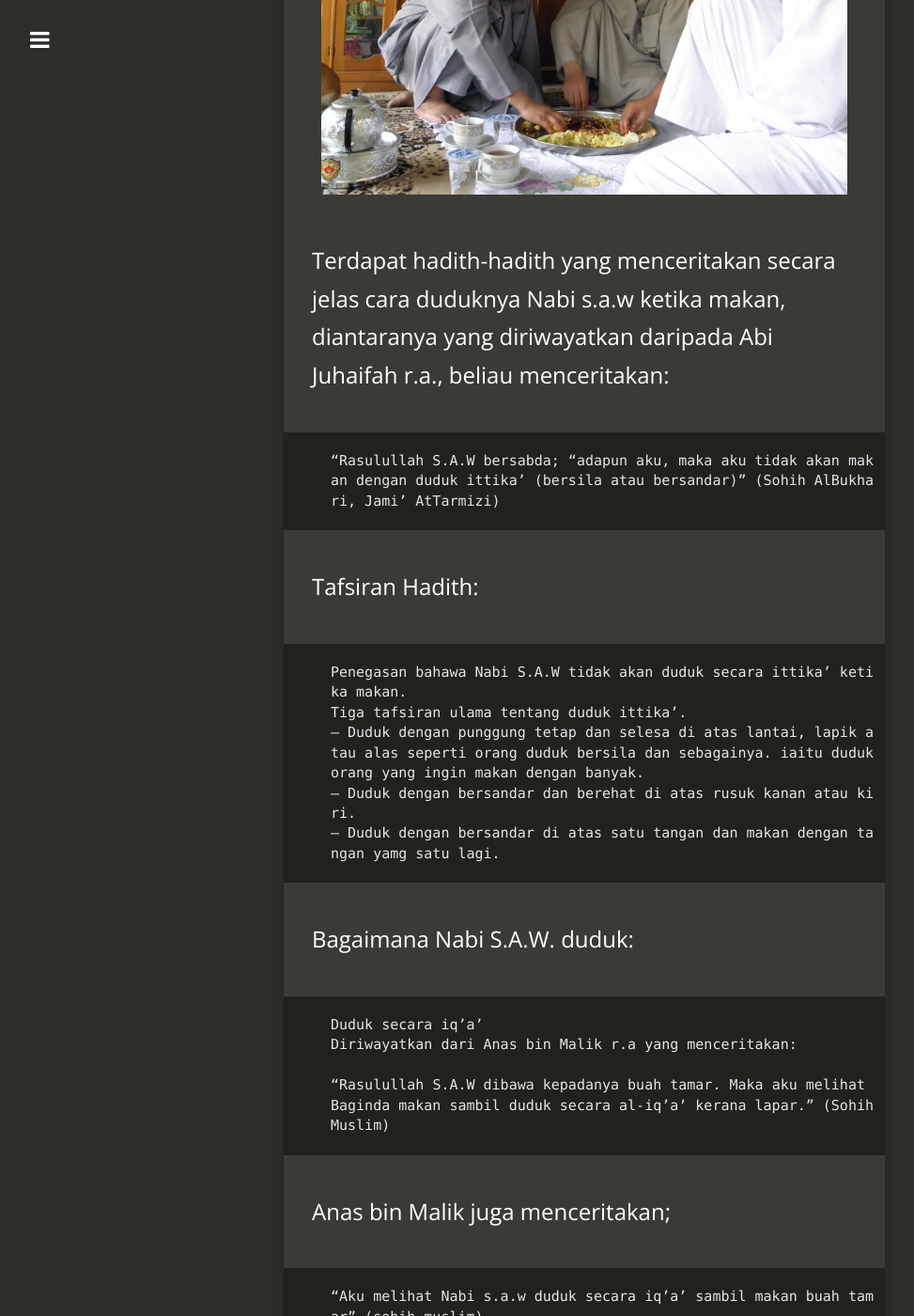
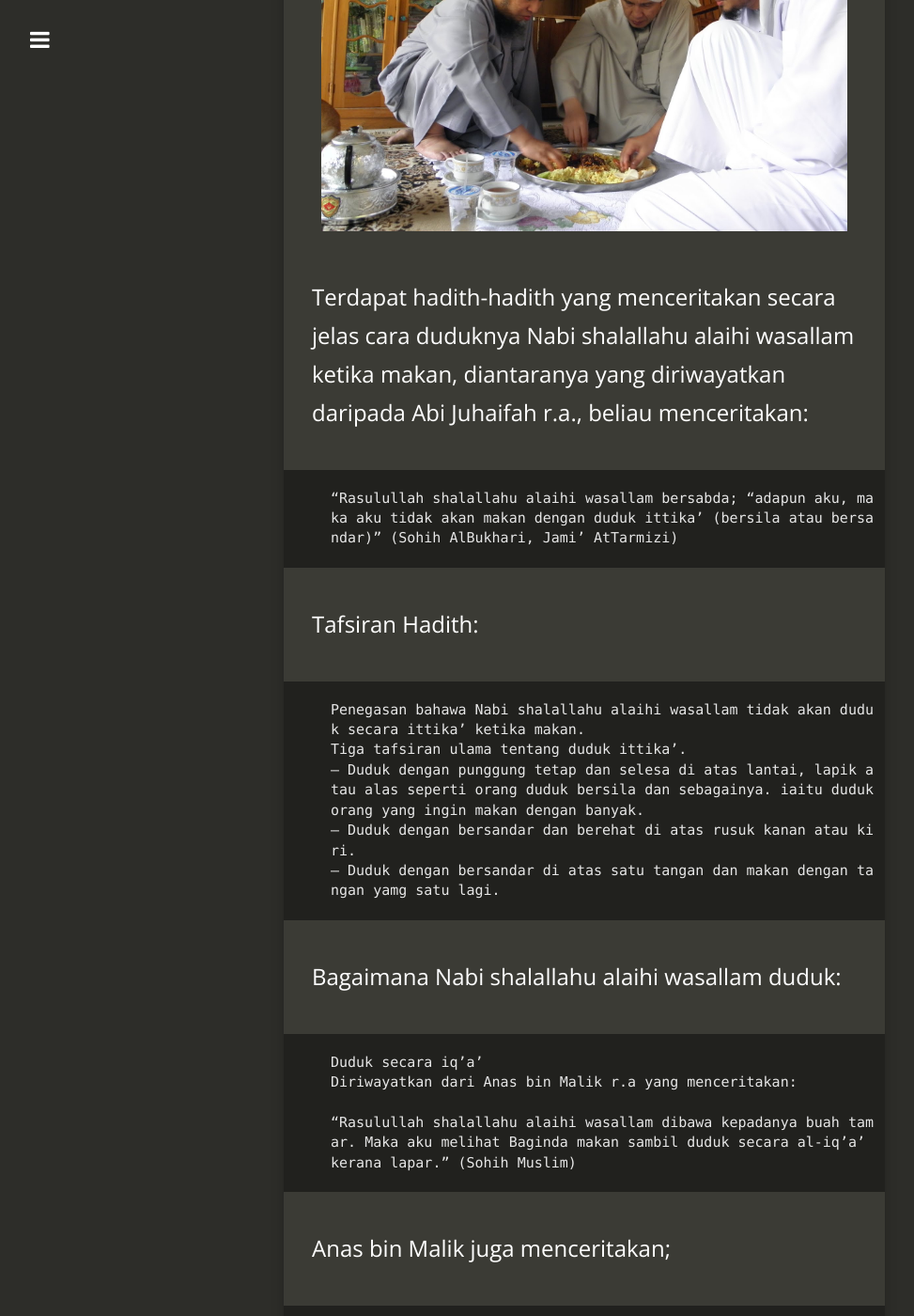
Before and after one commit to kedamaian/swsyafiq, a Jekyll site: the page built from _posts/2012-04-23-bagaimana-nabi-duduk-ketika-makan.md, in a window 1280 px wide and 1400 px high, scrolled down 671 px. Shown: the whole window at 94% size, without its empty margins (18-991 px from the left). Built offline with Jekyll 4.4.1, drawn with Linux system fonts in a browser that asks for light colours; nearby versions of some CDN libraries; comment, search, counter and statistics services are not loaded; some of the changed text lies outside the part shown.

Commit message:
Update 2012-04-23-bagaimana-nabi-duduk-ketika-makan.md

```diff
--- a/_posts/2012-04-23-bagaimana-nabi-duduk-ketika-makan.md
+++ b/_posts/2012-04-23-bagaimana-nabi-duduk-ketika-makan.md
@@ -6,33 +6,33 @@ title: Bagaimanakah Nabi Duduk Ketika Makan
 categories:
   - Howto
 ---
-## Bagimanakah cara Nabi s.a.w duduk ketika makan?
+## Bagimanakah cara Nabi shalallahu alaihi wasallam duduk ketika makan?
 
 **Jawapan:**
-![Cara-Duduk-Nabi-Muhammad-SAW-Ketika-Makan.jpg]({{site.baseurl}}/images/Cara-Duduk-Nabi-Muhammad-SAW-Ketika-Makan.jpg)
+![Cara-Duduk-Nabi-Muhammad-shalallahu alaihi wasallam-Ketika-Makan.jpg]({{site.baseurl}}/images/Cara-Duduk-Nabi-Muhammad-SAW-Ketika-Makan.jpg)
 
-Terdapat hadith-hadith yang menceritakan secara jelas cara duduknya Nabi s.a.w ketika makan, diantaranya yang diriwayatkan daripada Abi Juhaifah r.a., beliau menceritakan:
+Terdapat hadith-hadith yang menceritakan secara jelas cara duduknya Nabi shalallahu alaihi wasallam ketika makan, diantaranya yang diriwayatkan daripada Abi Juhaifah r.a., beliau menceritakan:
 
-    “Rasulullah S.A.W bersabda; “adapun aku, maka aku tidak akan makan dengan duduk ittika’ (bersila atau bersandar)” (Sohih AlBukhari, Jami’ AtTarmizi)
+    “Rasulullah shalallahu alaihi wasallam bersabda; “adapun aku, maka aku tidak akan makan dengan duduk ittika’ (bersila atau bersandar)” (Sohih AlBukhari, Jami’ AtTarmizi)
 
 Tafsiran Hadith:
 
-    Penegasan bahawa Nabi S.A.W tidak akan duduk secara ittika’ ketika makan.
+    Penegasan bahawa Nabi shalallahu alaihi wasallam tidak akan duduk secara ittika’ ketika makan.
     Tiga tafsiran ulama tentang duduk ittika’.
     – Duduk dengan punggung tetap dan selesa di atas lantai, lapik atau alas seperti orang duduk bersila dan sebagainya. iaitu duduk orang yang ingin makan dengan banyak.
     – Duduk dengan bersandar dan berehat di atas rusuk kanan atau kiri.
     – Duduk dengan bersandar di atas satu tangan dan makan dengan tangan yamg satu lagi.
 
-Bagaimana Nabi S.A.W. duduk:
+Bagaimana Nabi shalallahu alaihi wasallam duduk:
 
     Duduk secara iq’a’
     Diriwayatkan dari Anas bin Malik r.a yang menceritakan:
 
-    “Rasulullah S.A.W dibawa kepadanya buah tamar. Maka aku melihat Baginda makan sambil duduk secara al-iq’a’ kerana lapar.” (Sohih Muslim)
+    “Rasulullah shalallahu alaihi wasallam dibawa kepadanya buah tamar. Maka aku melihat Baginda makan sambil duduk secara al-iq’a’ kerana lapar.” (Sohih Muslim)
 
 Anas bin Malik juga menceritakan;
 
-    “Aku melihat Nabi s.a.w duduk secara iq’a’ sambil makan buah tamar” (sohih muslim)
+    “Aku melihat Nabi shalallahu alaihi wasallam duduk secara iq’a’ sambil makan buah tamar” (sohih muslim)
 
     Duduk al-iq’a’ ialah duduk diatas pangkal peha, dalam keadaan ingin segera bangun, bukan dengan duduk menetap di atas lantai.
     Bersesuaian dengan beberapa keadaan ini;
@@ -42,5 +42,6 @@ Anas bin Malik juga menceritakan;
     Duduk dengan menongkat di atas dua lutut dan belakang kedua-dua kaki. (Kitab tuhfah al-ahwazi)
     Duduk dengan menegakkan tapak kaki kanan dan punggung diletakkan di atas hamparan kaki kiri. (Kitab tuhfah al-ahwazi)
 
-Jom beramal dengan sunnah Rasulullah s.a.w.
+Jom beramal dengan sunnah Rasulullah shalallahu alaihi wasallam.
+
 Wallahu a’lam
```
